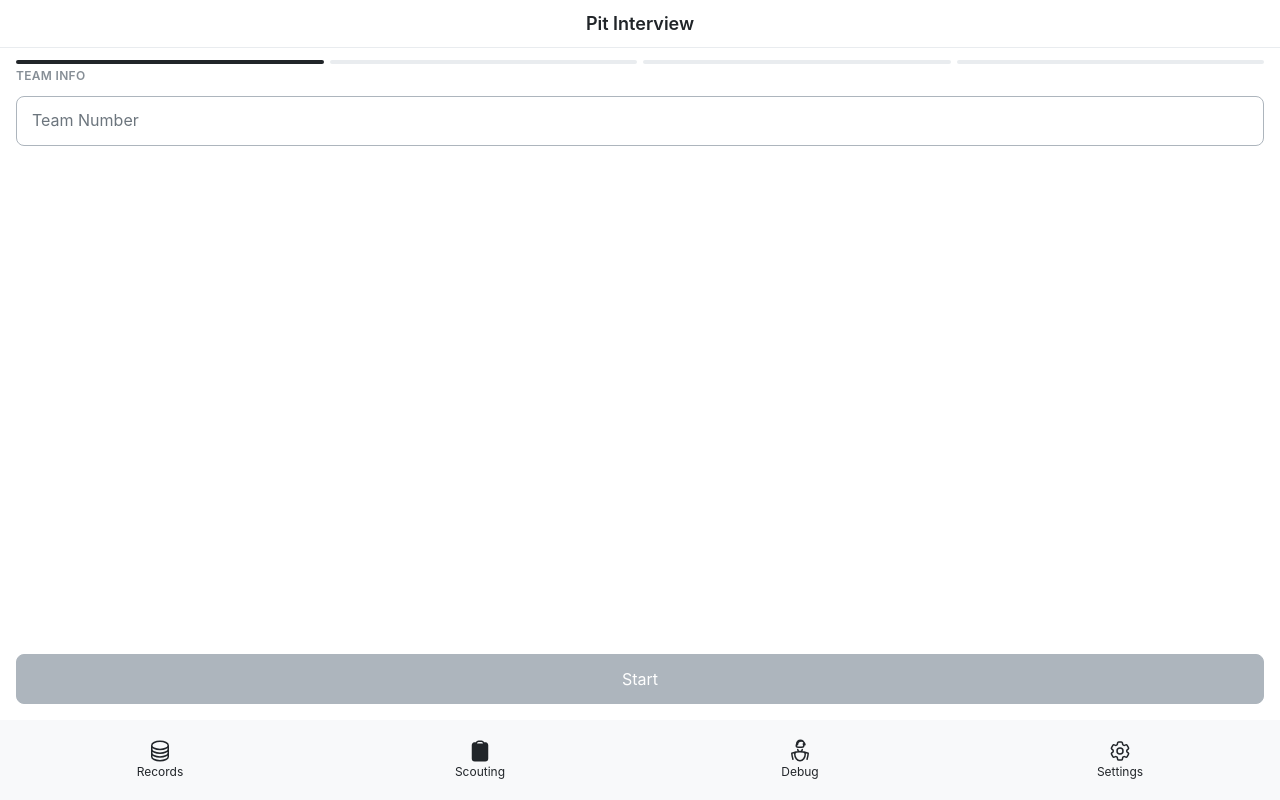
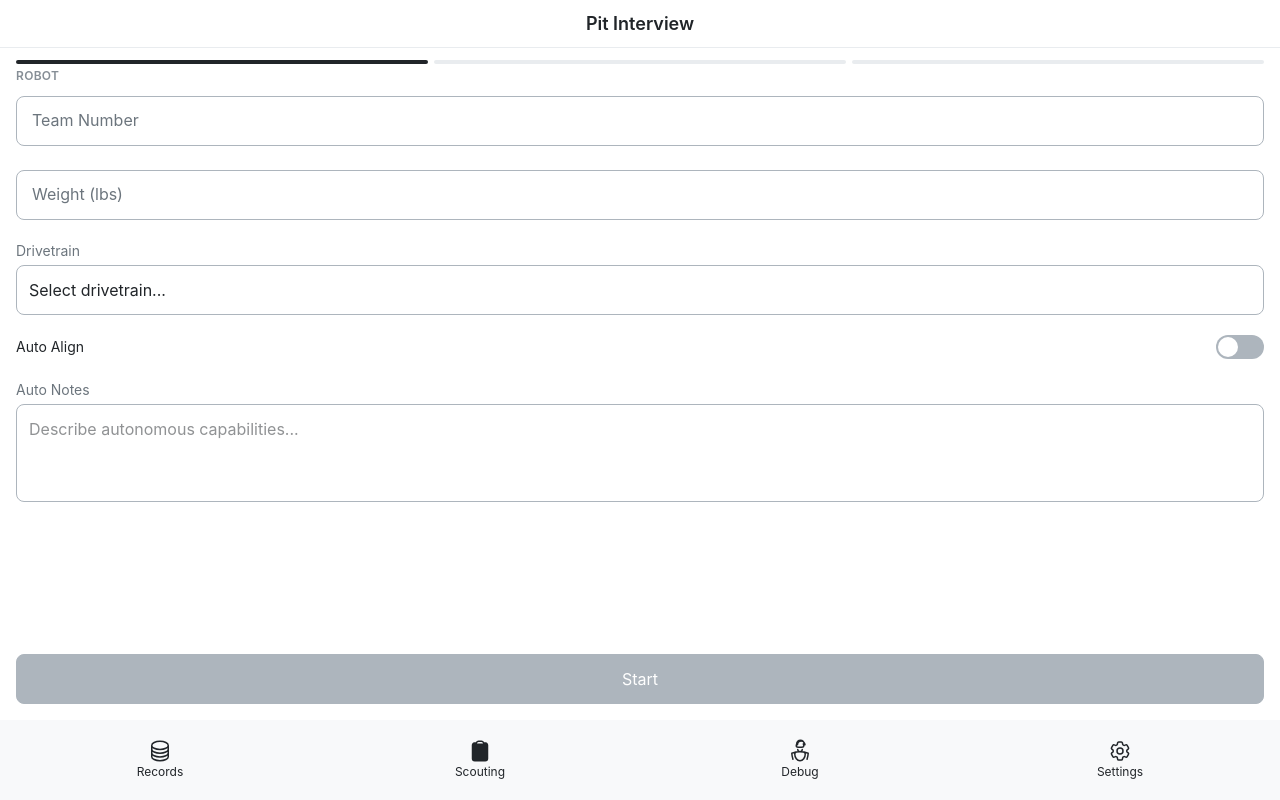
Before and after one commit to Bellevue-Wolverine-Robotics/Telescope, a React (Vite) app: page /scouting/pit in a window 1280 px wide. Built offline with nearby package versions, Linux system fonts and the light colour scheme.

Commit message:
Merge pit form Team Info page into Robot page
Moved team number to the top of the Robot page, reducing the pit
scouting form from 4 pages to 3 (Robot, Performance, Dimensions).
Updated pageValid accordingly.

Co-Authored-By: Claude Sonnet 4.6 <noreply@anthropic.com>

```diff
--- a/src/pages/ScoutingPit.jsx
+++ b/src/pages/ScoutingPit.jsx
@@ -29,7 +29,7 @@ const DEFAULT_DATA = {
   robotWidth:      '',
 };
 
-const PAGES = ['Team Info', 'Robot', 'Performance', 'Dimensions'];
+const PAGES = ['Robot', 'Performance', 'Dimensions'];
 
 function loadDraft() {
   try { return JSON.parse(localStorage.getItem(DRAFT_KEY)) ?? {}; } catch { return {}; }
@@ -47,8 +47,7 @@ function ScoutingPit() {
   const set = key => value => setData(prev => ({ ...prev, [key]: value }));
 
   const pageValid = [
-    !!data.teamNumber,
-    !!(data.weight && data.drivetrain),
+    !!(data.teamNumber && data.weight && data.drivetrain),
     !!(data.supportedPaths && data.climbLevel && data.climbType),
     !!(data.robotLength && data.robotHeight && data.robotWidth),
   ];
@@ -91,11 +90,8 @@ function ScoutingPit() {
         <div className="flex-1 min-h-0 overflow-y-auto px-4 flex flex-col gap-4 pb-2">
 
           {page === 0 && (
-            <NumericInput label="Team Number" value={data.teamNumber} onChange={set('teamNumber')} />
-          )}
-
-          {page === 1 && (
             <>
+              <NumericInput label="Team Number"  value={data.teamNumber} onChange={set('teamNumber')} />
               <NumericInput label="Weight (lbs)" value={data.weight}     onChange={set('weight')} />
               <div className="flex flex-col gap-1">
                 <label className="field-label">Drivetrain</label>
@@ -122,7 +118,7 @@ function ScoutingPit() {
             </>
           )}
 
-          {page === 2 && (
+          {page === 1 && (
             <>
               <Counter label="Hopper Capacity" value={data.hopperCapacity} onChange={set('hopperCapacity')} min={col('hopperCapacity').min} max={col('hopperCapacity').max} />
               <Counter label="Shooter Speed"   value={data.shooterSpeed}   onChange={set('shooterSpeed')}   min={col('shooterSpeed').min}   max={col('shooterSpeed').max} />
@@ -163,7 +159,7 @@ function ScoutingPit() {
             </>
           )}
 
-          {page === 3 && (
+          {page === 2 && (
             <>
               <NumericInput label="Length (in)" value={data.robotLength} onChange={set('robotLength')} />
               <NumericInput label="Height (in)" value={data.robotHeight} onChange={set('robotHeight')} />
```
